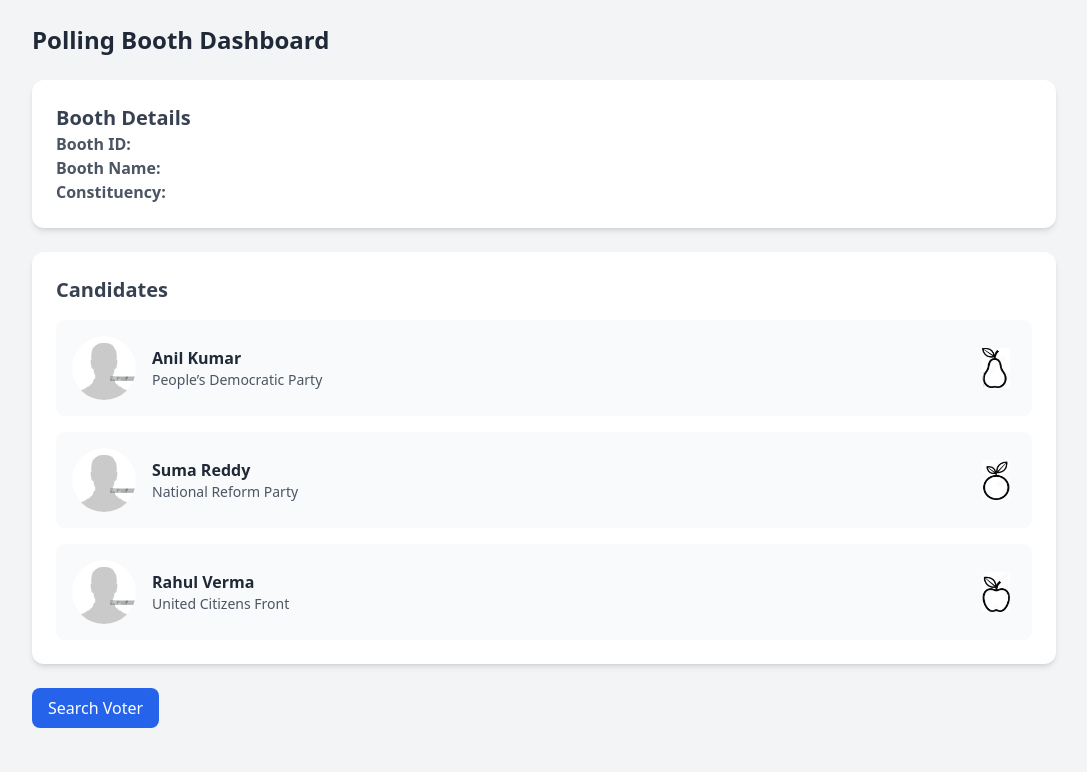
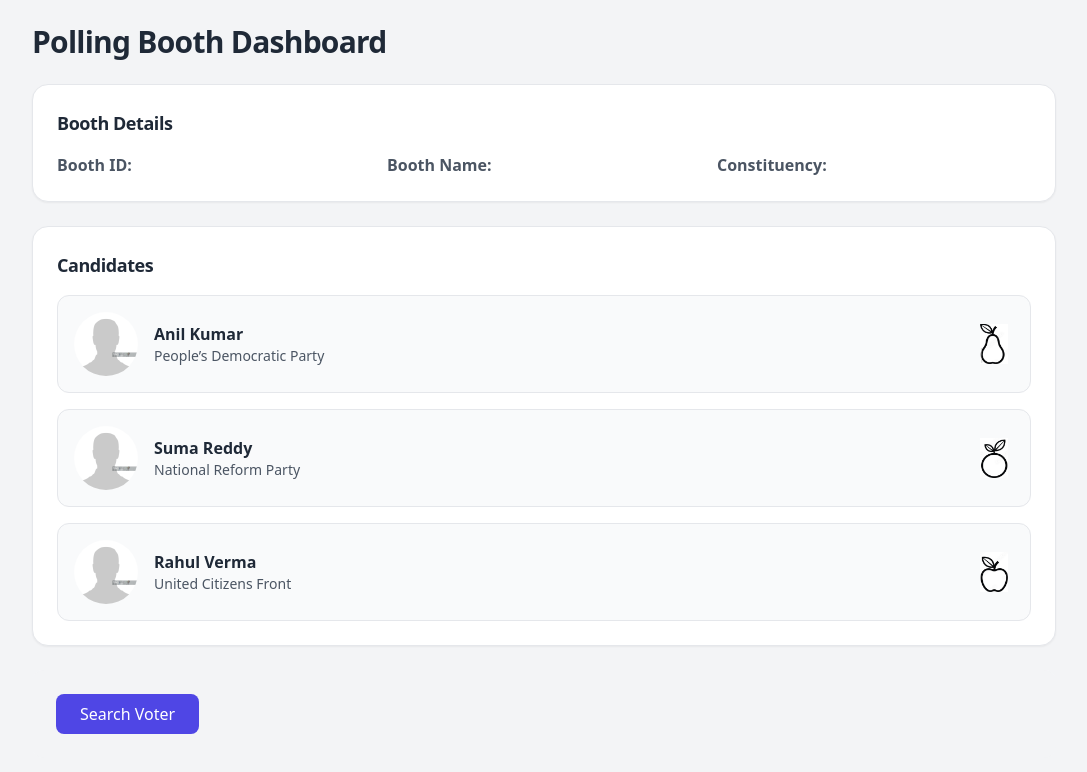
Before and after one commit to meghabchandran/2023-2027_BATCH_CSD334_04_VOTER_VERIFICATION_SYSTEM, a React (Vite) app in the folder my-react-app/: page /dashboard in a window 1280 px wide. Shown: the top 772 px of the page, without its empty margins (96-1183 px from the left). Built offline with nearby package versions, Linux system fonts and the light colour scheme.

Commit message:
UI: Dashboard card system upgrade

```diff
--- a/my-react-app/src/pages/Dashboard.jsx
+++ b/my-react-app/src/pages/Dashboard.jsx
@@ -10,13 +10,22 @@ function Dashboard() {
   return (
     <div className="min-h-screen bg-gray-100 p-6">
       <div className="max-w-5xl mx-auto space-y-6">
-        <h1 className="text-2xl font-bold text-gray-800">
+        <div className="flex items-center justify-between">
+          <h1 className="text-3xl font-bold text-gray-800 tracking-tight">
             Polling Booth Dashboard
           </h1>
+        </div>
 
         {/* Booth Details Section */}
-        <section className="bg-white rounded-xl shadow-md p-6 hover:shadow-lg transition">
-          <h2 className="text-xl font-semibold text-gray-700">Booth Details</h2>
+
+        <section
+          className="bg-white rounded-2xl border border-gray-200 p-6 shadow-sm hover:shadow-md transition
+"
+        >
+          <h2 className="text-lg font-semibold text-gray-800 tracking-tight mb-4">
+            Booth Details
+          </h2>
+          <div className="grid grid-cols-1 sm:grid-cols-3 gap-4 mt-2">
             <p>
               <strong className="text-gray-600">Booth ID:</strong> {boothId}
             </p>
@@ -28,11 +37,15 @@ function Dashboard() {
               <strong className="text-gray-600">Constituency:</strong>{" "}
               {booth?.constituency}
             </p>
+          </div>
         </section>
 
         {/* Candidates Section */}
-        <section className="bg-white rounded-xl shadow-md p-6 hover:shadow-lg transition">
-          <h2 className="text-xl font-semibold text-gray-700 mb-4">
+        <section
+          className="bg-white rounded-2xl border border-gray-200 p-6 shadow-sm hover:shadow-md transition
+"
+        >
+          <h2 className="text-lg font-semibold text-gray-800 tracking-tight mb-4">
             Candidates
           </h2>
 
@@ -40,7 +53,7 @@ function Dashboard() {
             {mockCandidates.map((candidate) => (
               <div
                 key={candidate.id}
-                className="flex items-center justify-between bg-gray-50 p-4 rounded-lg"
+                className="flex items-center justify-between bg-gray-50 p-4 rounded-xl border border-gray-200 hover:shadow-sm transition"
               >
                 {/* LEFT SIDE */}
                 <div className="flex items-center gap-4">
@@ -71,11 +84,12 @@ function Dashboard() {
         </section>
 
         {/* Actions Section */}
-        <section>
+        <section className="bg-gray-100 rounded-xl p-6">
           {/* <h2>Actions</h2> */}
           <button
             onClick={() => navigate("/search")}
-            className="bg-blue-600 text-white px-4 py-2 rounded-lg hover:bg-blue-700 transition"
+            className="bg-indigo-600 hover:bg-indigo-700 font-medium
+ text-white px-6 py-2 rounded-lg hover:bg-indigo-700 transition font-medium"
           >
             Search Voter
           </button>
```
Lines whose indentation alone changed are shown as unchanged.
